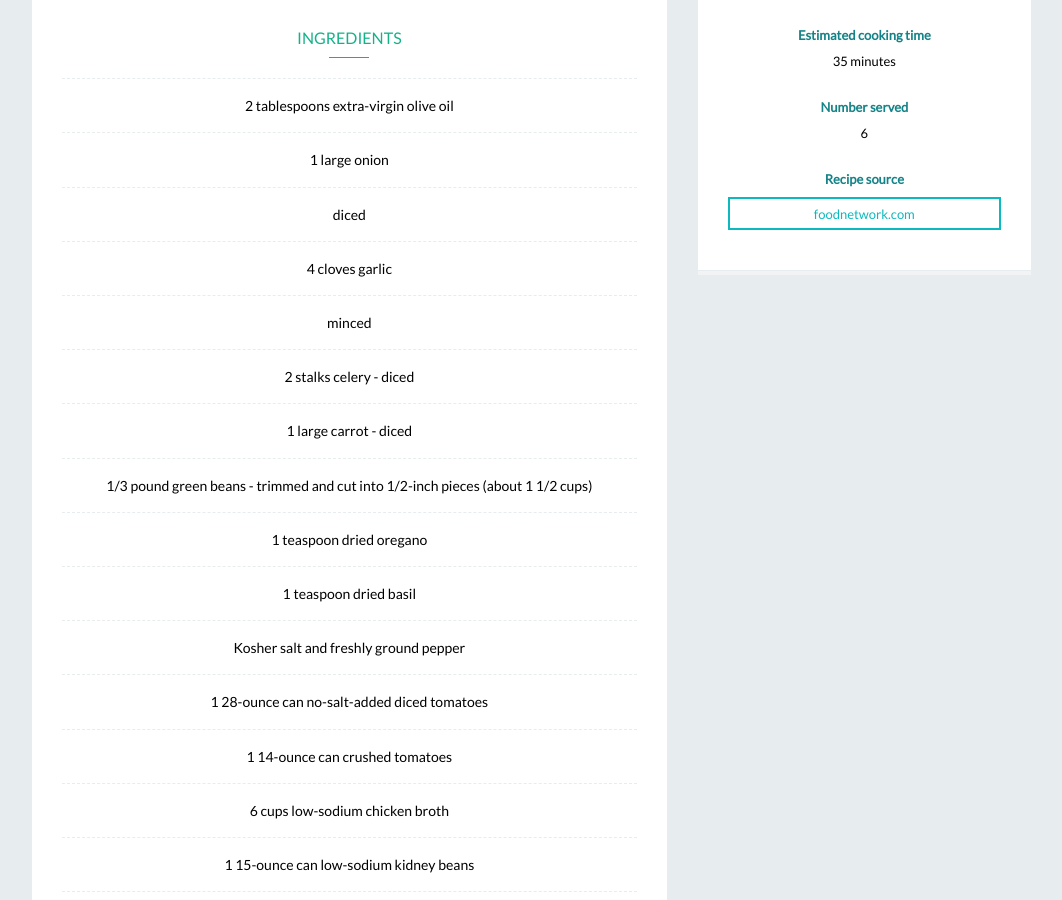
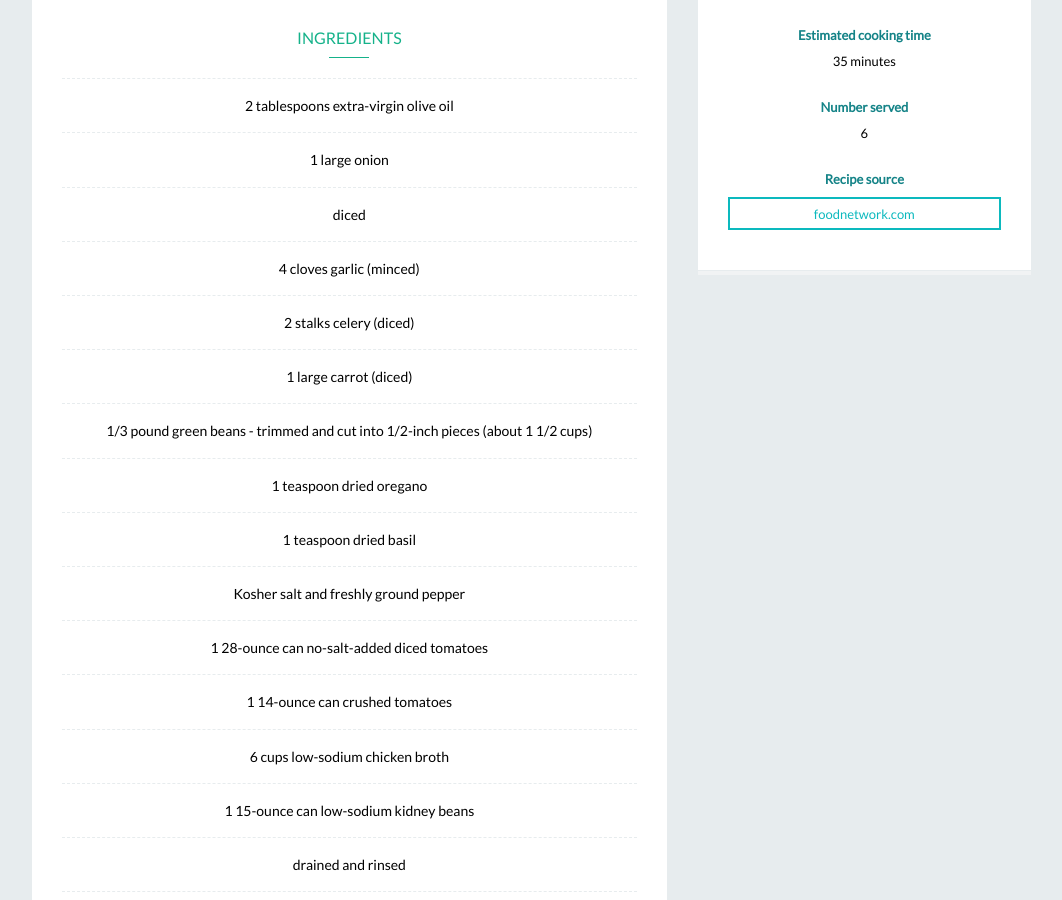
Before and after one commit to nicklemmon/recipes, a Jekyll site: the page built from _recipes/minestrone.md, in a window 1280 px wide and 900 px high, scrolled down 319 px. Shown: the whole window, without its empty margins (109-1171 px from the left). Built offline with Jekyll 4.4.1, drawn with Linux system fonts in a browser that asks for light colours; some web fonts are replaced.

```diff
--- a/_recipes/minestrone.md
+++ b/_recipes/minestrone.md
@@ -13,7 +13,7 @@ numserved:		6
 source:			http://foodnetwork.com
 
 #=== Stuff for the ingredients list ===#
-ingredients:	2 tablespoons extra-virgin olive oil, 1 large onion, diced, 4 cloves garlic, minced, 2 stalks celery - diced, 1 large carrot - diced, 1/3 pound green beans - trimmed and cut into 1/2-inch pieces (about 1 1/2 cups), 1 teaspoon dried oregano, 1 teaspoon dried basil, Kosher salt and freshly ground pepper, 1 28-ounce can no-salt-added diced tomatoes, 1 14-ounce can crushed tomatoes, 6 cups low-sodium chicken broth, 1 15-ounce can low-sodium kidney beans, drained and rinsed, 1 cup elbow pasta, 1/3 cup finely grated parmesan cheese, 2 tablespoons chopped fresh basil
+ingredients:	2 tablespoons extra-virgin olive oil, 1 large onion, diced, 4 cloves garlic (minced), 2 stalks celery (diced), 1 large carrot (diced), 1/3 pound green beans - trimmed and cut into 1/2-inch pieces (about 1 1/2 cups), 1 teaspoon dried oregano, 1 teaspoon dried basil, Kosher salt and freshly ground pepper, 1 28-ounce can no-salt-added diced tomatoes, 1 14-ounce can crushed tomatoes, 6 cups low-sodium chicken broth, 1 15-ounce can low-sodium kidney beans, drained and rinsed, 1 cup elbow pasta, 1/3 cup finely grated parmesan cheese, 2 tablespoons chopped fresh basil
 ---
 
 1. Heat the olive oil in a large pot over medium-high heat. Add the onion and cook until translucent, about 4 minutes. Add the garlic and cook 30 seconds. Add the celery and carrot and cook until they begin to soften, about 5 minutes. Stir in the green beans, dried oregano and basil, 3/4 teaspoon salt, and pepper to taste; cook 3 more minutes.
```
